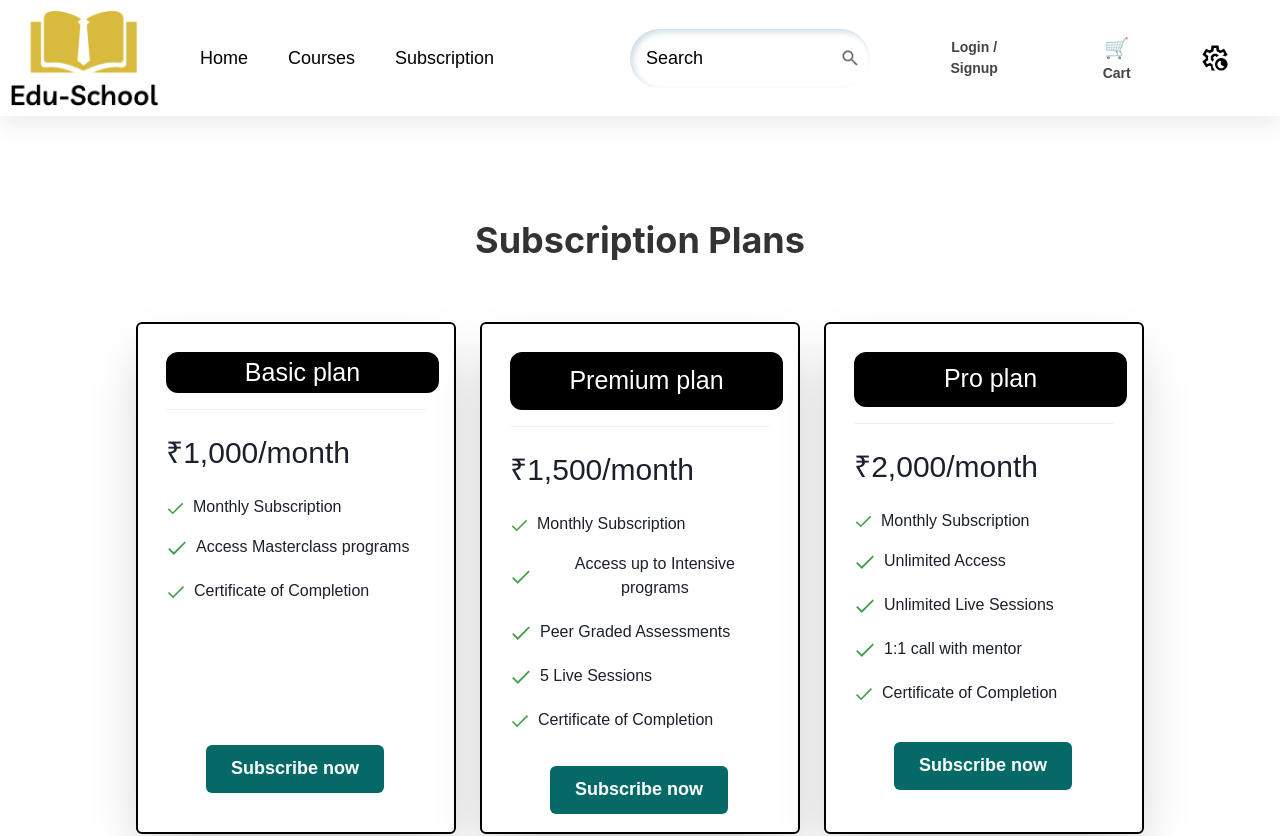
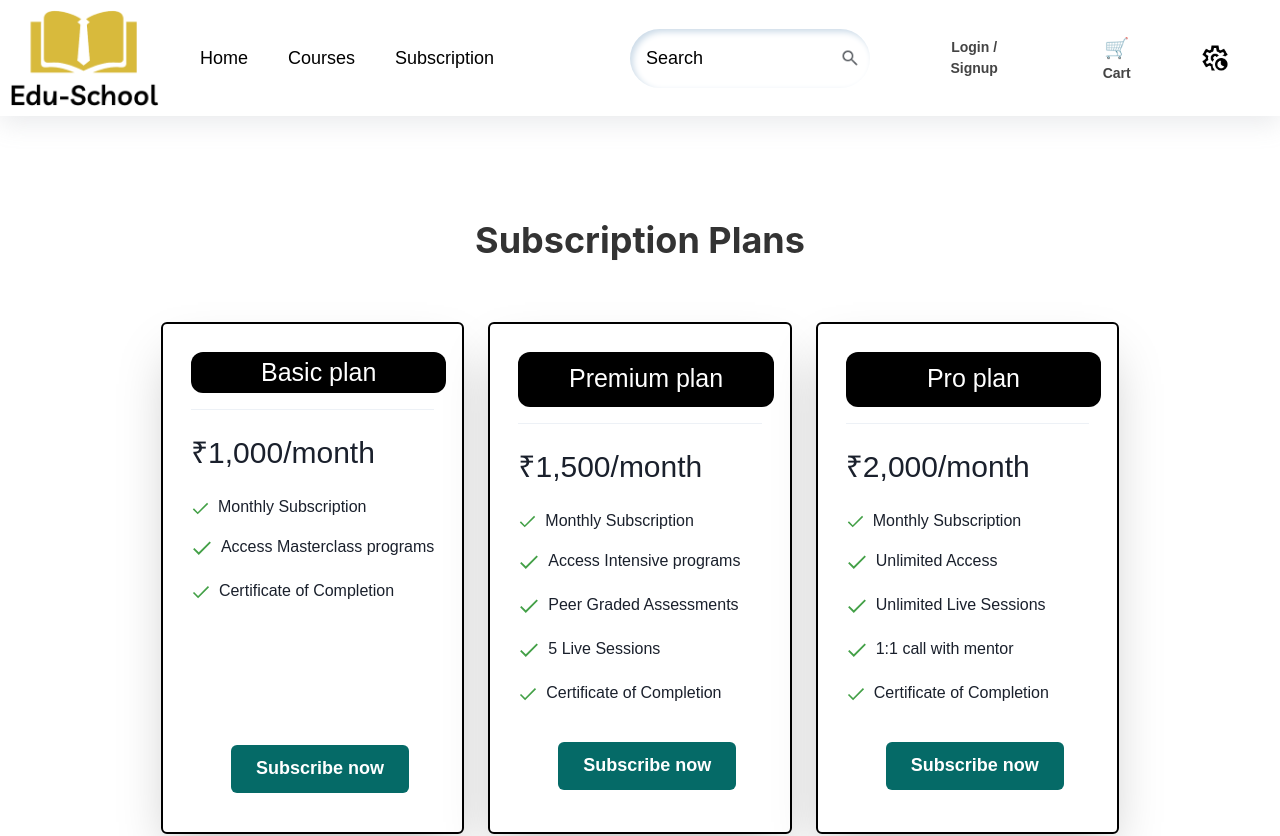
Before and after one commit to JagannathGariNavya/EduFlix, a React (Vite) app in the folder FrontEnd/: page /Subscription in a window 1280 px wide. Shown: the top 836 px of the page. Built offline with nearby package versions, Linux system fonts and the light colour scheme; no server answers.

Commit message:
Staging Changes

```diff
--- a/FrontEnd/src/pages/Subscription.jsx
+++ b/FrontEnd/src/pages/Subscription.jsx
@@ -52,7 +52,7 @@ export const Subscription = () => {
       priceMonthly: "1,500",
       subscriptionType: "Monthly",
       content1: "Monthly Subscription",
-      content2: "Access up to Intensive programs",
+      content2: "Access Intensive programs",
       content3: "Certificate of Completion",
       content4: "Peer Graded Assessments",
       content5: "5 Live Sessions",
```
